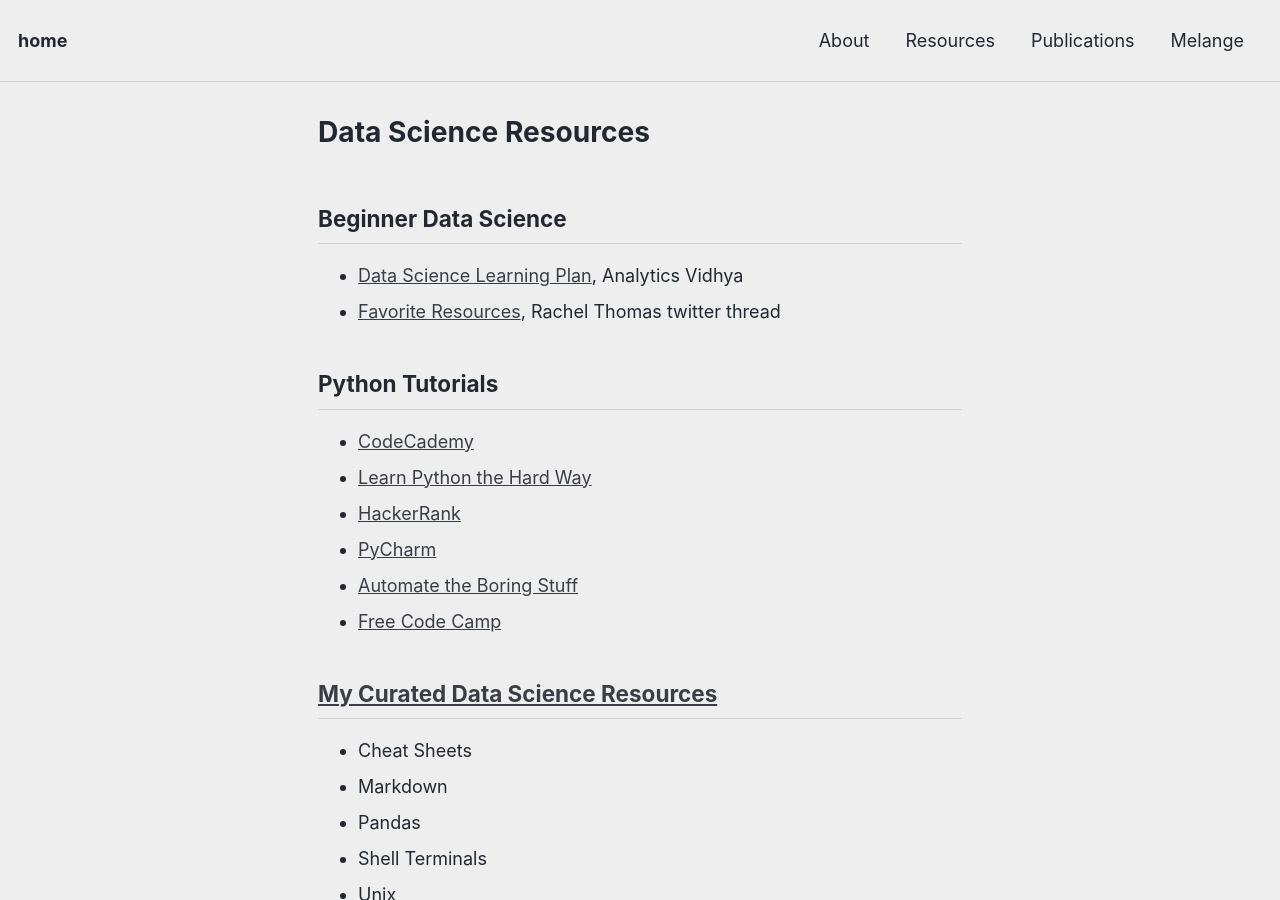
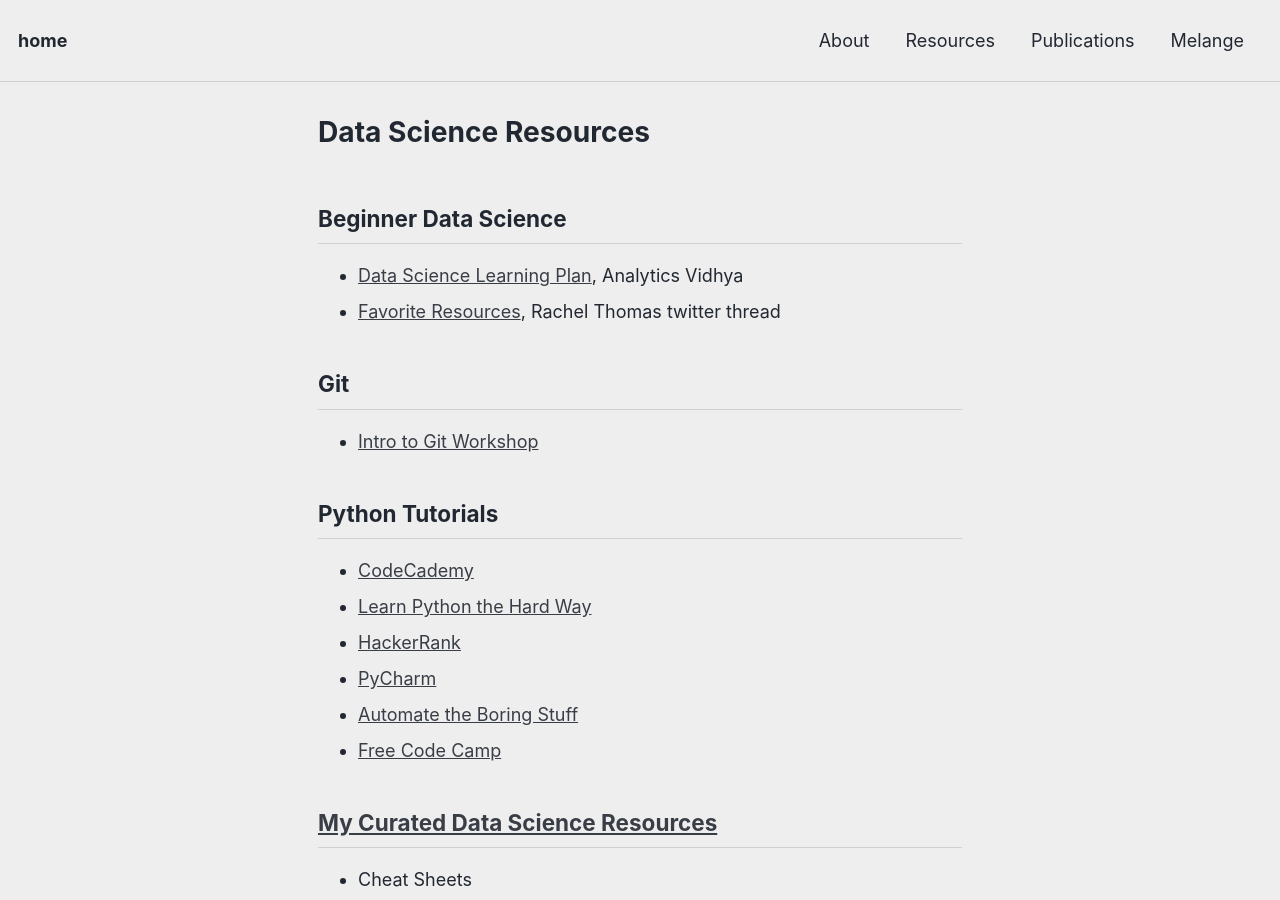
Before and after one commit to reshamas/reshamas.github.io, a Jekyll site: the page built from resources/ds_learning.md, in a window 1280 px wide and 900 px high. Built offline with Jekyll 4.4.1, drawn with Linux system fonts in a browser that asks for light colours.

Commit message:
Update ds_learning.md

```diff
--- a/resources/ds_learning.md
+++ b/resources/ds_learning.md
@@ -8,6 +8,9 @@
 ## Beginner Data Science
 - [Data Science Learning Plan](https://www.analyticsvidhya.com/blog/2017/01/the-most-comprehensive-data-science-learning-plan-for-2017/), Analytics Vidhya
 - [Favorite Resources](https://twitter.com/math_rachel/status/967689690328350720), Rachel Thomas twitter thread
+
+## Git
+- [Intro to Git Workshop](https://github.com/reshamas/git-intro-workshop)
 
 ## Python Tutorials
 - [CodeCademy](https://www.codecademy.com)
```
